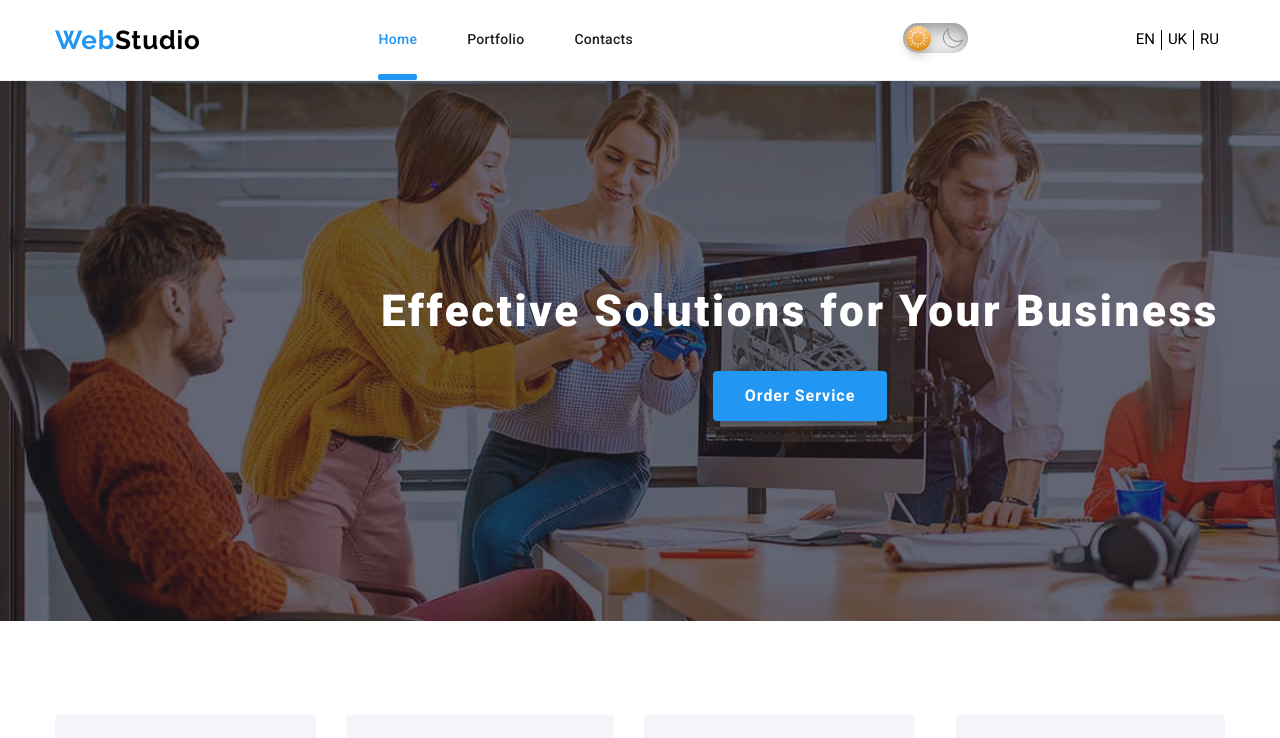
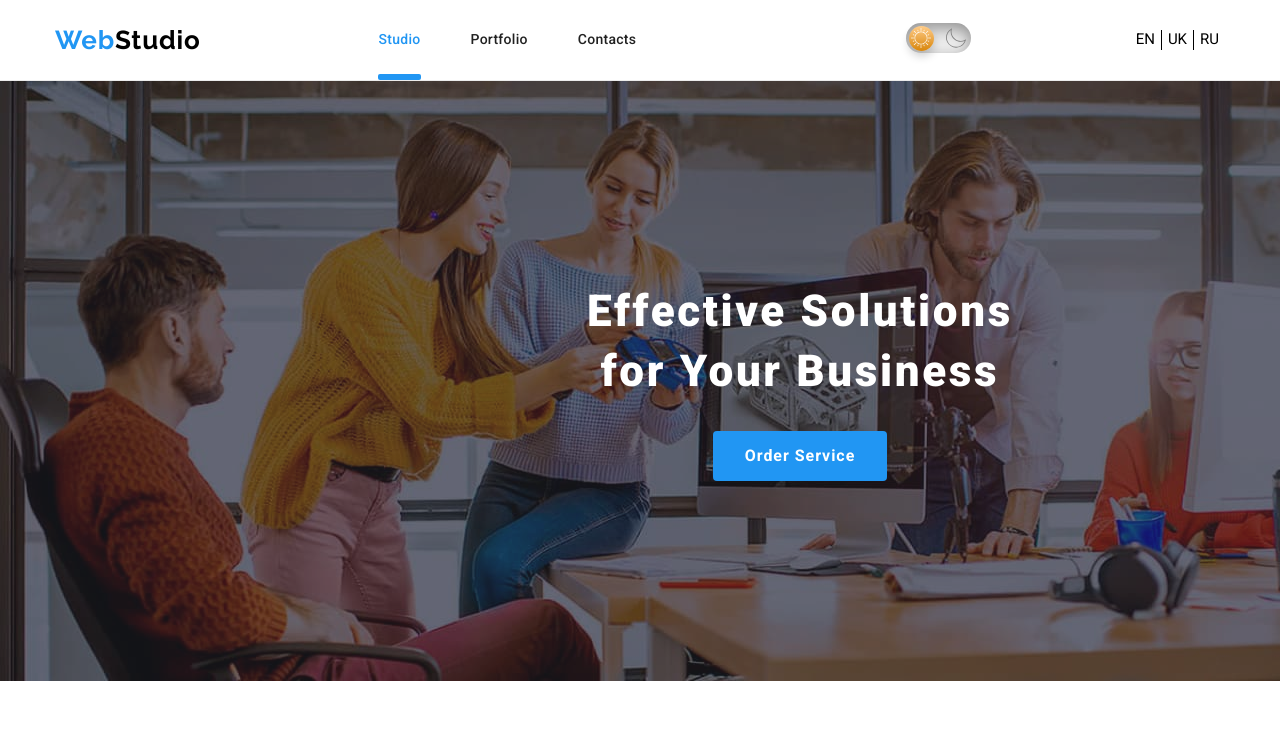
Before and after one commit to Yaroslav0102030405/01-Webstudio, a React (Create React App) app: page / in a window 1280 px wide. Shown: the top 738 px of the page. Built offline with nearby package versions, Linux system fonts and the light colour scheme.

Commit message:
мультиязычность

```diff
--- a/src/components/Header/Header.scss
+++ b/src/components/Header/Header.scss
@@ -395,7 +395,7 @@
   color: $black-color;
 }
 
-.dark-theme div button {
+.dark-theme .menu__btn {
   background-color: $black-color;
   color: $white-color;
 }
--- a/src/components/Hero/Hero.scss
+++ b/src/components/Hero/Hero.scss
@@ -2,6 +2,7 @@
 @import './../../BaseScss/variables.scss';
 
 .overlay {
+  // height: 600px;
   margin: 0 auto;
   background-repeat: no-repeat;
   background-position: center;
@@ -43,6 +44,7 @@
 }
 
 .hero {
+  height: 600px;
   background-color: rgba(47, 48, 58, 0.4);
   font-weight: 900;
   font-size: 44px;
@@ -51,6 +53,7 @@
 }
 
 .hero__title {
+  width: 504px;
   margin: 0;
   padding: 0;
   margin-bottom: 30px;
--- a/src/components/Translation/en/global.json
+++ b/src/components/Translation/en/global.json
@@ -1,6 +1,6 @@
 {
   "header": {
-    "home": "Home",
+    "home": "Studio",
     "portfolio": "Portfolio",
     "contacts": "Contacts"
   },
```
